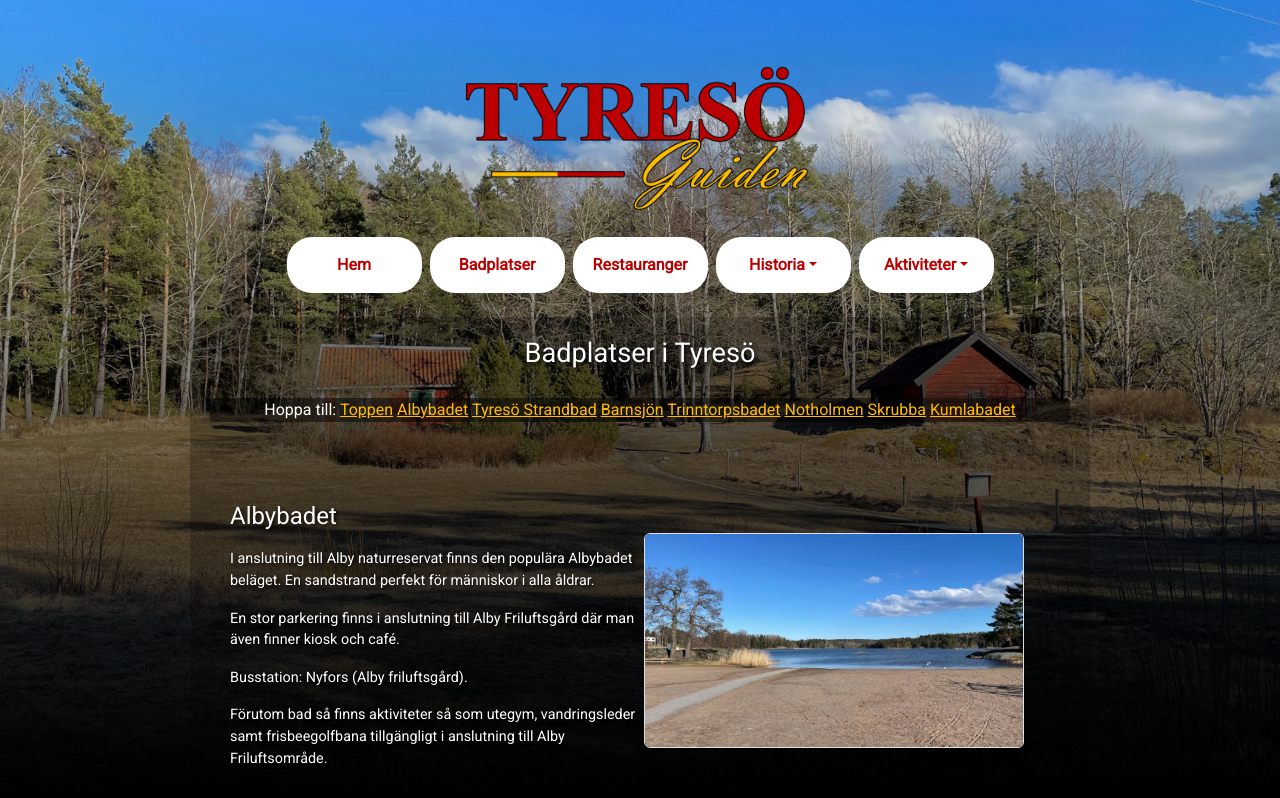
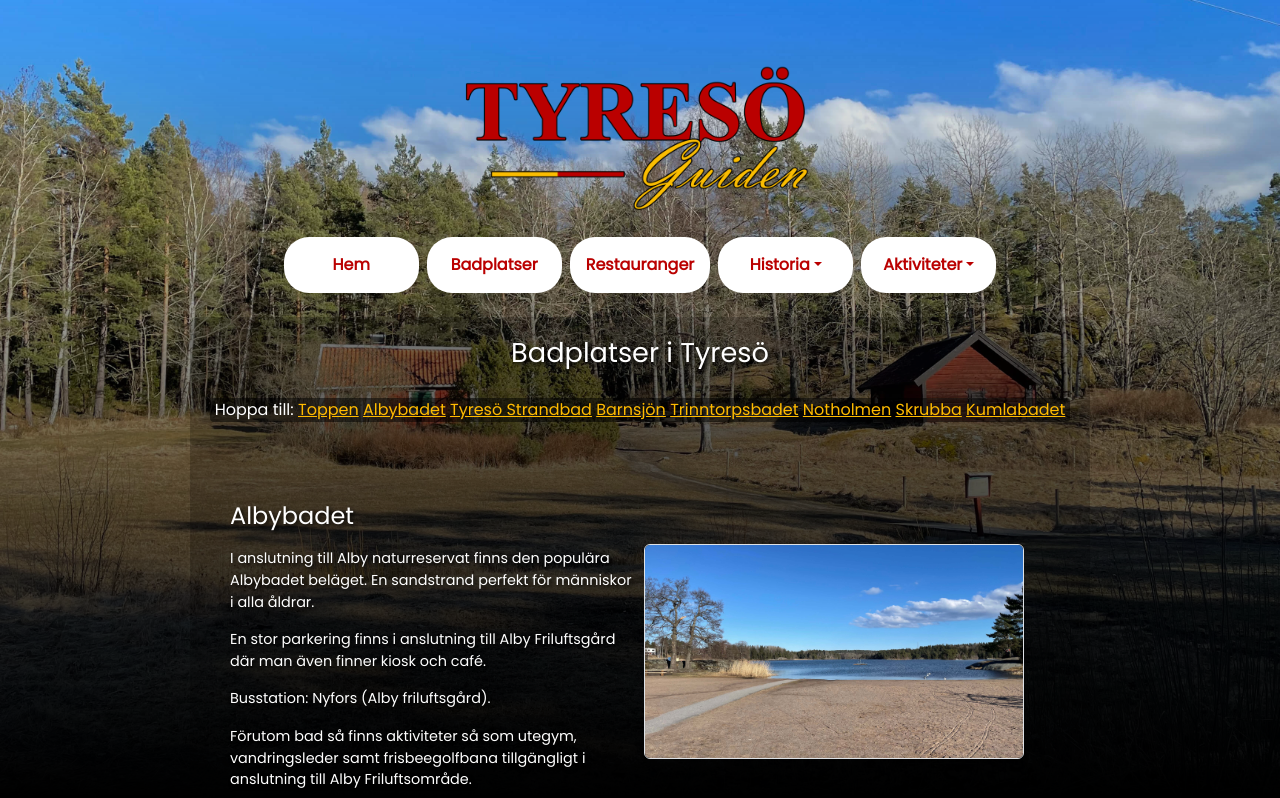
Before and after one commit to tompahans/tyresoguidenv2, a Next.js app: page /Badplatser in a window 1280 px wide. Shown: the top 798 px of the page. Built offline with nearby package versions, Linux system fonts and the light colour scheme.

Commit message:
fix(font): added correct font

```diff
--- a/components/layout.js
+++ b/components/layout.js
@@ -1,12 +1,12 @@
 import Navbar from "./navbar";
 import Header from "./header";
-import { Roboto } from "@next/font/google";
+import { Poppins } from "@next/font/google";
 
-const roboto = Roboto({ weight: "400" });
+const poppins = Poppins({ weight: "400" });
 
 export default function Layout({ children }) {
   return (
-    <div className={roboto.className + " container"}>
+    <div className={poppins.className + " container"}>
       <main className="main">
         <Header />
         <Navbar />
--- a/components/navbar.js
+++ b/components/navbar.js
@@ -102,7 +102,7 @@ export default function Navbar() {
                   </li>
                 </ul>
               </li>
-              <li className="nav-item dropdown <%= page_name === 'aktiviteter' && 'active' %>">
+              <li className="nav-item dropdown">
                 <Link
                   className="nav-link dropdown-toggle"
                   href="#"
--- a/pages/Badplatser.js
+++ b/pages/Badplatser.js
@@ -1,25 +1,20 @@
 import { NextSeo } from "next-seo";
 import Image from "next/image";
-import Albystrand from "../public/img/large/albystrand.jpg";
-import Barnsjon from "../public/img/medium/barnsjon.jpg";
-import Strandbadet from "../public/img/large/strandbadet.jpg";
-import Trinntorpsbadet from "../public/img/small/Trinntorpsbadet.jpg";
-import Kumlabadet from "../public/img/medium/kumla3.jpg";
-import Notholmen from "../public/img/small/notholmen.jpg";
-import Skrubba from "../public/img/medium/skrubba.jpg";
+import Link from "next/link";
+import React from "react";
 
 import data from "../data.json";
 
-const listBeaches = data.badplatser.map((badplatser) => (
+const listBeaches = data.badplatser.map((badplatser, idx) => (
   <div className="badplats" key={badplatser.namn}>
-    <div className="col-sm py-5" id={badplatser.namn}>
-      <h4>
+    <div className="col-sm py-5">
+      <h4 id={badplatser.namn}>
         {badplatser.namn}
         {badplatser.egenskaper && " (" + badplatser.egenskaper + ")"}
       </h4>
       <div dangerouslySetInnerHTML={{ __html: badplatser.text }} />
     </div>
-    <div className="col-sm">
+    <div className="col-sm" key={idx}>
       <Image
         src={"/" + badplatser.image_url}
         alt={badplatser.namn}
@@ -37,14 +32,12 @@ export default function Badplatser() {
       <NextSeo title="Badplatser" description="Badplatser i Tyresö" />
 
       <h1>Badplatser i Tyresö</h1>
-      <div className="jump-menu sticky-top">
+      <div className="jump-menu sticky-top" style={{ zIndex: "2" }}>
         Hoppa till: <a href="#">Toppen</a>{" "}
         {data.badplatser.map((badplatser) => (
-          <>
-            <a href={"#" + badplatser.namn} key={badplatser.namn}>
-              {badplatser.namn}
-            </a>{" "}
-          </>
+          <React.Fragment key={badplatser.namn}>
+            <Link href={"#" + badplatser.namn}>{badplatser.namn}</Link>{" "}
+          </React.Fragment>
         ))}{" "}
       </div>
       {listBeaches}
--- a/styles/globals.css
+++ b/styles/globals.css
@@ -21,6 +21,11 @@ html {
   -moz-scroll-behaviour: smooth;
   -webkit-scroll-behaviour: smooth;
   scroll-behavior: smooth;
+}
+
+.container {
+  position: relative;
+  z-index: 1;
 }
 
 .link-primary-color {
@@ -151,7 +156,8 @@ header img {
   border-radius: 4px;
   text-shadow: none;
   text-align: center;
-  z-index: 1;
+  position: relative;
+  z-index: 0;
 }
 .jump-menu a {
   color: var(--primary-color);
@@ -186,9 +192,14 @@ header img {
   padding: 8px;
   border-radius: 25px;
   margin: 4px;
-
+  position: relative;
   transition: 1s;
   min-width: 135px;
+}
+
+.dropdown-menu {
+  z-index: 2;
+  position: relative;
 }
 
 .active {
@@ -209,6 +220,8 @@ header img {
 }
 .nav-link a {
   color: var(--secondary-color);
+  position: relative;
+  z-index: 0;
 }
 
 .nav-item:hover {
@@ -240,7 +253,7 @@ header img {
   flex-direction: row-reverse;
 }
 
-:target h4 {
+:target {
   color: var(--primary-color);
 }
 
```
